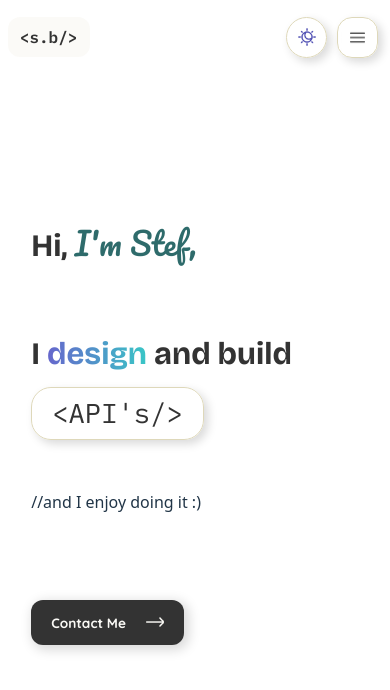
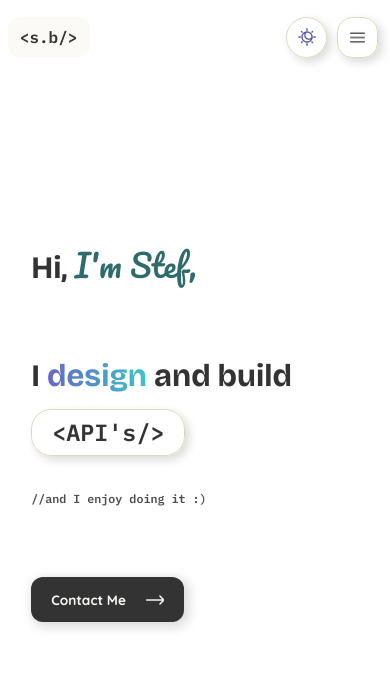
Before and after one commit to Stefdev13/stef-bekaert-portfolio, a React (Vite) app: page / in a window 390 px wide. Shown: the top 690 px of the page. Built offline with nearby package versions, Linux system fonts and the light colour scheme.

Commit message:
Homepage
making it responsive

```diff
--- a/src/components/home/TextEffect.module.css
+++ b/src/components/home/TextEffect.module.css
@@ -1,6 +1,6 @@
 .textEffect {
   font-size: 1.7rem;
-  font-family: var(--font-comment);
+  font-family: var(--font-comment-semibold);
   color: var(--var-colour-text-heading);
 
   padding: 5px 20px 5px 20px;
@@ -14,3 +14,9 @@
   backdrop-filter: blur(16px) saturate(180%);
   -webkit-backdrop-filter: blur(16px) saturate(180%);
 }
+
+@media only screen and (width < 992), (orientation: portrait) {
+  .textEffect {
+    font-size: 6vw
+  }
+}
--- a/src/index.css
+++ b/src/index.css
@@ -96,6 +96,13 @@
   margin: 0px
 }
 
+.commentSemibold {
+  font-size: .8rem;
+  font-family: var(--font-comment-semibold);
+  color: var(--var-colour-text-muted);
+  margin: 0px;
+}
+
 .text {
   font-size: 1rem;
   font-weight: 450;
@@ -105,6 +112,28 @@
 
 body {
   margin: 0px;
+}
+
+@media only screen and (width < 992px), (orientation: portrait) {
+  .heading {
+    font-size: 8vw;
+  }
+
+  .sectionHeading {
+    font-size: 6vw;
+  }
+
+  .comment {
+    font-size: 3vw;
+  }
+
+  .commentSemibold {
+    font-size: 3vw;
+  }
+
+  .text {
+    font-size: 2vw;
+  }
 }
 
 @media (prefers-color-scheme: light) {
```
